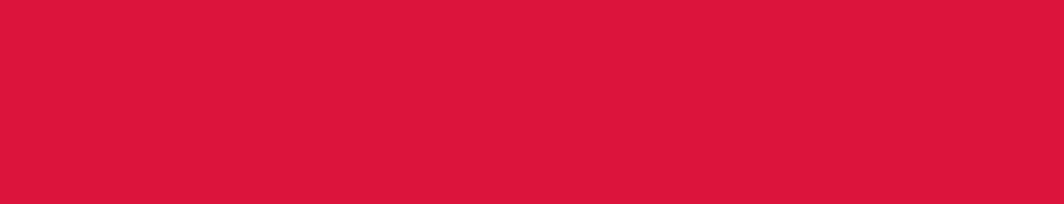
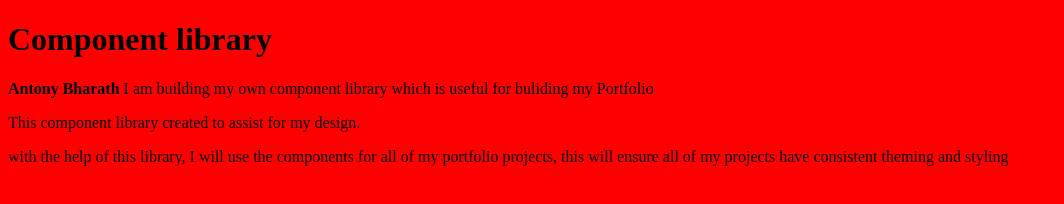
Before and after one commit to 7904136515/Component-library-, a plain HTML site: page index.html in a window 1280 px wide. Shown: the whole page, without its empty margins (0-1064 px from the left). Drawn offline with Linux system fonts and the light colour scheme.

Commit message:
added description

```diff
--- a/index.html
+++ b/index.html
@@ -6,6 +6,13 @@
     <meta name="viewport" content="width=device-width, initial-scale=1.0" />
     <title>Antony - component library</title>
     <link rel="stylesheet" href="./style/styles.css" />
-</head>
-<body></body>
+ </head>
+ <body>
+   <h1>Component library</h1>
+   <p><strong>Antony Bharath</strong> I am building my own component library which is  useful for buliding my Portfolio
+   </p>
+   <p>This component library created to assist for my design.</p>
+   <p>with the help of this library, I will use the components for all of my portfolio projects, this will ensure all of my projects have consistent theming and styling
+   </p>
+  </body>
 </html>
--- a/style/styles.css
+++ b/style/styles.css
@@ -1,3 +1,3 @@
 body{
-  background-color: crimson;
+  background-color: red;
 }
```
